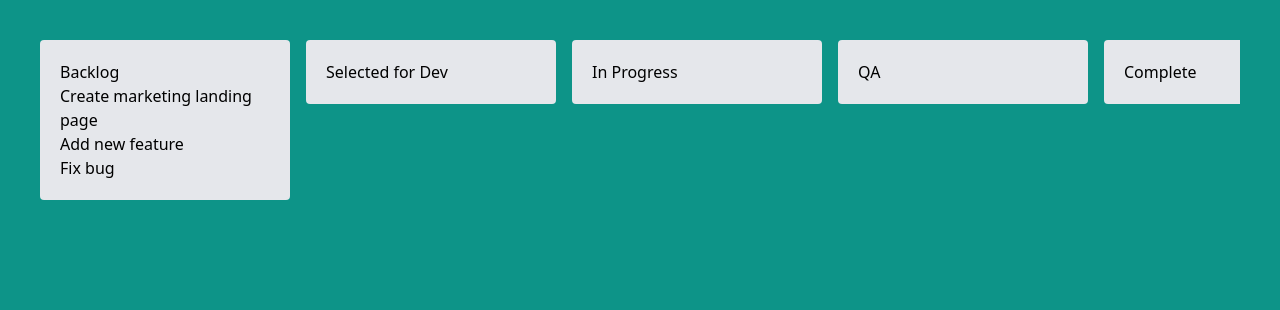
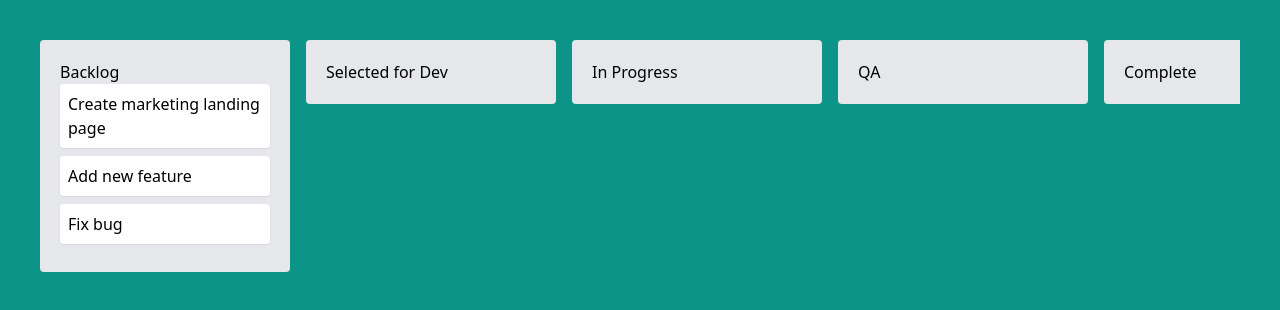
Before and after one commit to BenjaminChoron/trello-board, a Nuxt app: page / in a window 1280 px wide. Shown: the top 310 px of the page. Built offline with nearby package versions, Linux system fonts and the light colour scheme.

Commit message:
🚧 Create TrelloBoardTask component

```diff
--- a/components/TrelloBoard.vue
+++ b/components/TrelloBoard.vue
@@ -39,9 +39,11 @@
       class="column bg-gray-200 p-5 rounded min-w-[250px]"
     >
       <header>{{ column.title }}</header>
-      <p v-for="task in column.tasks" :key="task.id">
-        {{ task.title }}
-      </p>
+      <TrelloBoardTask
+        v-for="task in column.tasks"
+        :key="task.id"
+        :task="task"
+      />
     </div>
   </div>
 </template>
--- /dev/null
+++ b/components/TrelloBoardTask.vue
@@ -0,0 +1,14 @@
+<script setup lang="ts">
+import type { Task } from "../types";
+
+defineProps<{ task: Task }>();
+</script>
+
+<template>
+  <div
+    :title="task.createdAt.toLocaleDateString()"
+    class="task bg-white p-2 mb-2 rounded shadow-sm max-w-[250px]:"
+  >
+    <span>{{ task.title }}</span>
+  </div>
+</template>
```
